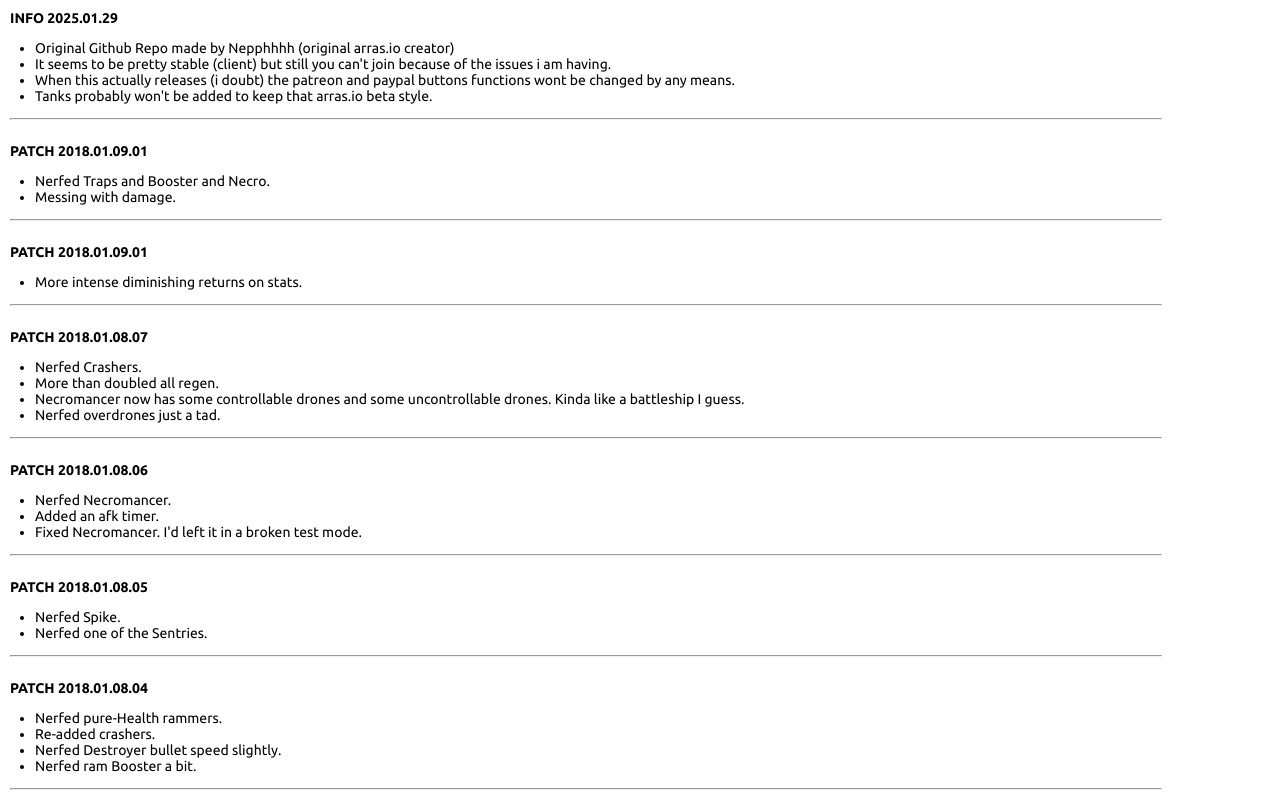
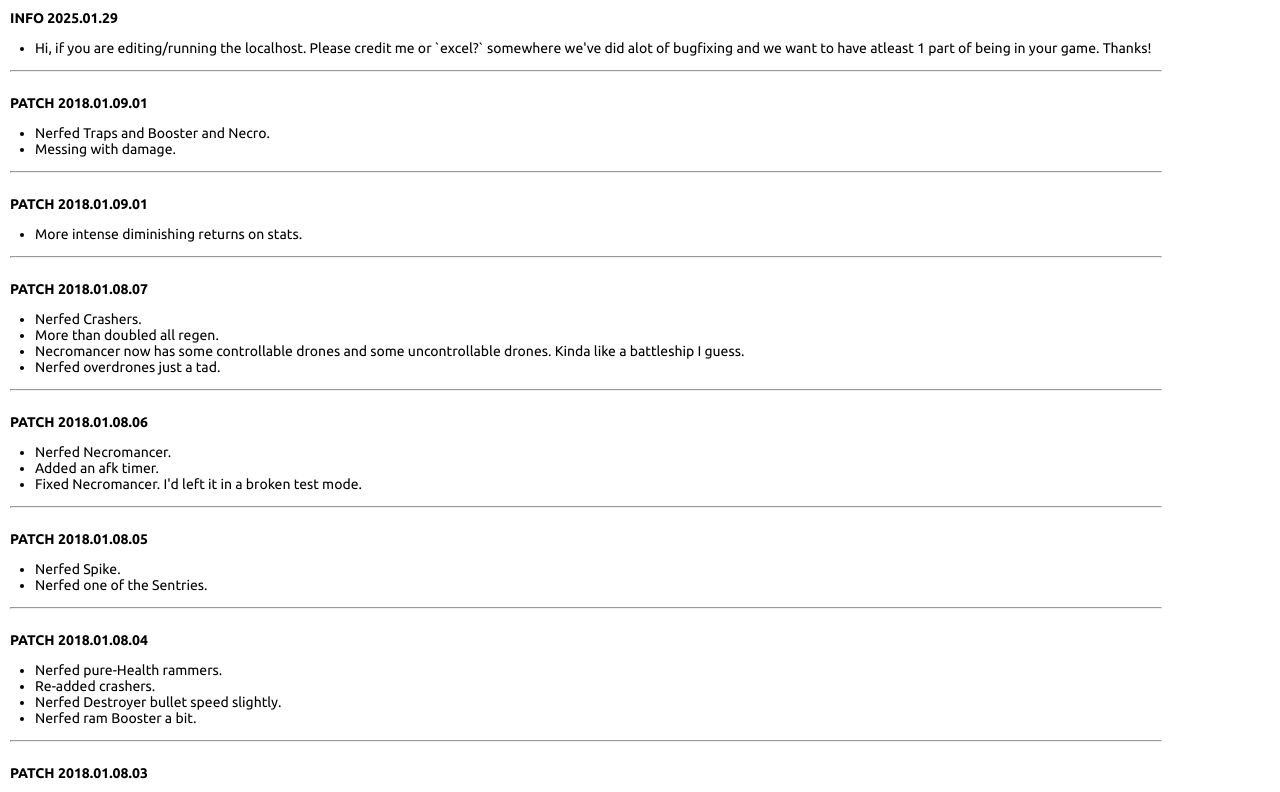
Before and after one commit to ArrasioGuy/arrasio-beta, a website built with webpack: page src/client/changelog.html in a window 1280 px wide. Shown: the top 792 px of the page. Built offline with nearby package versions, Linux system fonts and the light colour scheme.

Commit message:
Update changelog.html

```diff
--- a/src/client/changelog.html
+++ b/src/client/changelog.html
@@ -17,10 +17,7 @@
 
 <body id="patchNotes">
 <b>INFO 2025.01.29</b><ul>
-     <li>Original Github Repo made by Nepphhhh (original arras.io creator)</li>
-     <li>It seems to be pretty stable (client) but still you can't join because of the issues i am having.</li>
-     <li>When this actually releases (i doubt) the patreon and paypal buttons functions wont be changed by any means.</li>
-     <li>Tanks probably won't be added to keep that arras.io beta style.</li>
+<li>Hi, if you are editing/running the localhost. Please credit me or `excel?` somewhere we've did alot of bugfixing and we want to have atleast 1 part of being in your game. Thanks!</li>
     </ul><hr><br>
 <b>PATCH 2018.01.09.01</b><ul>
     <li>Nerfed Traps and Booster and Necro.</li>
```
